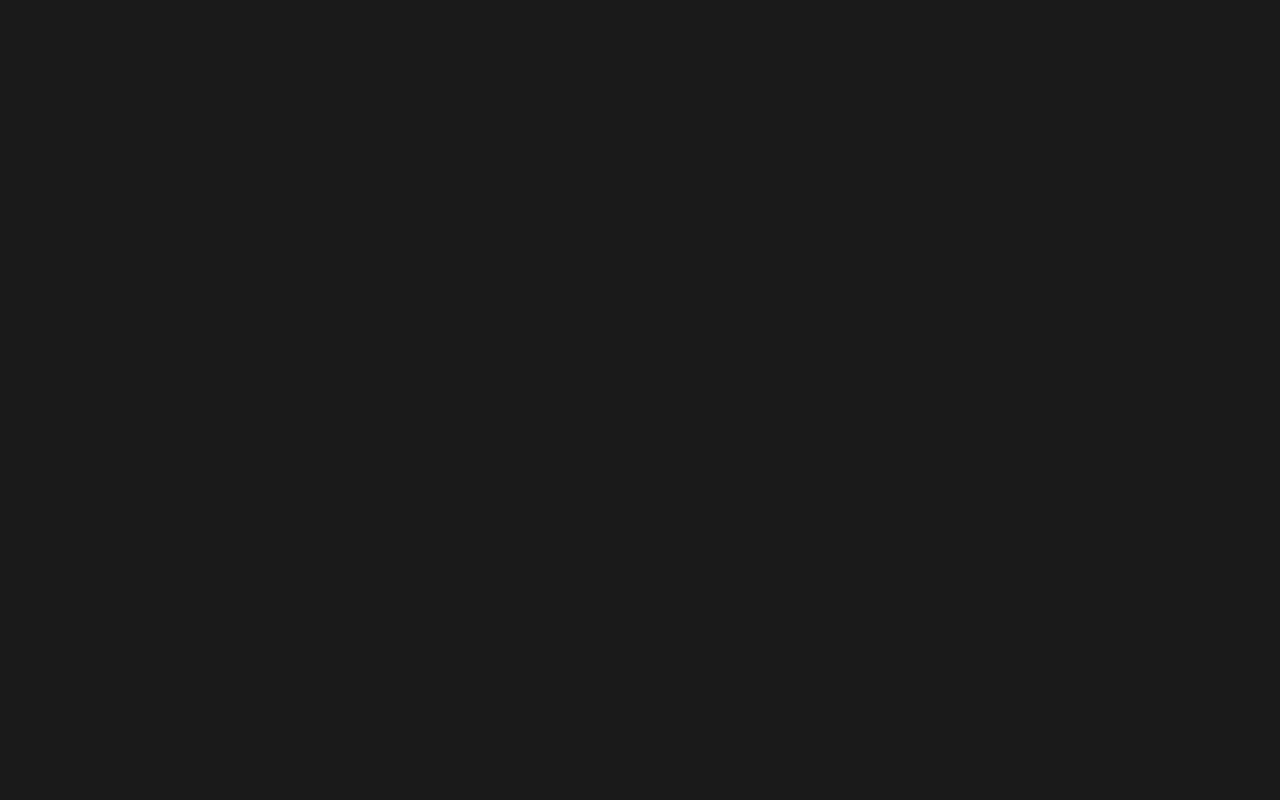
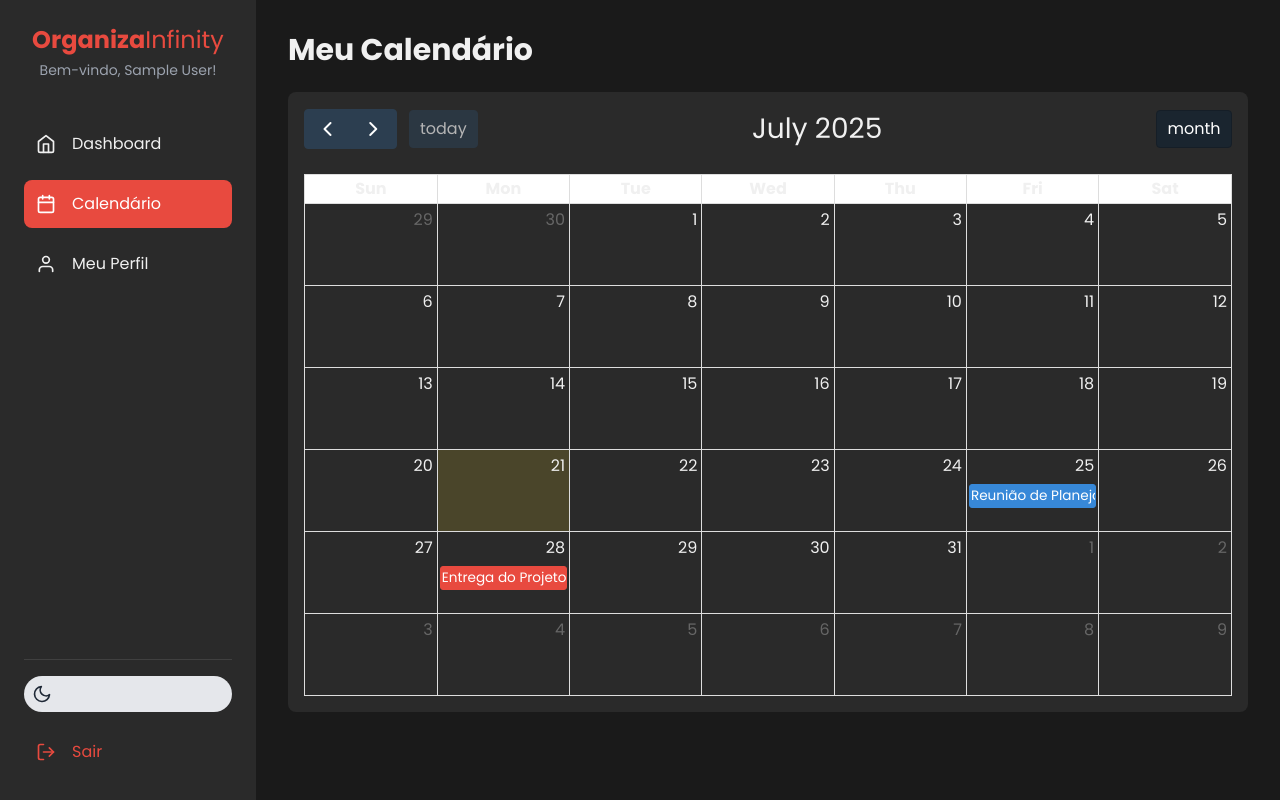
Before and after one commit to rodrigopuma/hackaton_infinity, a React (Vite) app in the folder frontend/: page /calendario in a window 1280 px wide. Before the commit this address had no page. Built offline with nearby package versions, Linux system fonts and the light colour scheme; sample sign-in values are in the browser's storage.

Commit message:
feat(calendar): Adiciona a estrutura inicial do calendário interativo
Instala as dependências do FullCalendar e cria a CalendarPage. Implementa a renderização do calendário e a funcionalidade básica de adicionar eventos ao clicar em uma data.

```diff
--- a/frontend/package.json
+++ b/frontend/package.json
@@ -10,6 +10,9 @@
     "preview": "vite preview"
   },
   "dependencies": {
+    "@fullcalendar/daygrid": "^6.1.18",
+    "@fullcalendar/interaction": "^6.1.18",
+    "@fullcalendar/react": "^6.1.18",
     "autoprefixer": "^10.4.21",
     "axios": "^1.10.0",
     "postcss": "^8.5.6",
--- a/frontend/src/App.jsx
+++ b/frontend/src/App.jsx
@@ -1,31 +1,43 @@
+// src/App.jsx - Versão Corrigida
+
 import { BrowserRouter, Routes, Route } from 'react-router-dom';
 import { ThemeProvider } from './contexts/ThemeContext';
+import { AuthProvider } from './contexts/AuthContext';
+
+// Páginas e Componentes
 import DashboardPage from './pages/DashboardPage';
 import LoginPage from './pages/LoginPage';
 import RegisterPage from './pages/RegisterPage';
 import ProfilePage from './pages/ProfilePage';
 import MainLayout from './components/layout/MainLayout';
+import ProtectedRoute from './components/auth/ProtectedRoute';
+import CalendarPage from './pages/CalendarPage';
 
 function App() {
   return (
     <ThemeProvider>
-      {/* Aplicando a fonte e as cores base em toda a aplicação */}
+      {/* CORREÇÃO: O BrowserRouter deve vir antes do AuthProvider,
+          pois o AuthProvider usa o hook useNavigate, que depende do BrowserRouter. */}
+      <BrowserRouter>
+        <AuthProvider>
           <div className="font-sans bg-infinity-dark text-infinity-text min-h-screen">
-        <BrowserRouter>
             <Routes>
-            {/* Rotas Públicas - não possuem o menu lateral */}
+              {/* Rotas Públicas */}
               <Route path="/login" element={<LoginPage />} />
               <Route path="/register" element={<RegisterPage />} />
 
-            {/* O MainLayout atua como uma "casca" para as rotas privadas */}
+              {/* Agrupamento de Rotas Protegidas */}
+              <Route element={<ProtectedRoute />}>
                 <Route element={<MainLayout />}>
                   <Route path="/" element={<DashboardPage />} />
                   <Route path="/perfil" element={<ProfilePage />} />
-              {/* <Route path="/calendario" element={<CalendarPage />} /> */}
+                  <Route path="/calendario" element={<CalendarPage />} />
+                </Route>
               </Route>
             </Routes>
+          </div>
+        </AuthProvider>
       </BrowserRouter>
-      </div>
     </ThemeProvider>
   );
 }
--- /dev/null
+++ b/frontend/src/components/auth/ProtectedRoute.jsx
@@ -0,0 +1,15 @@
+import { Navigate, Outlet } from "react-router-dom";
+import { useAuth } from "../../contexts/AuthContext";
+
+function ProtectedRoute() {
+    // Usa o hook para pegar o estado da autenticação
+    const { isAuthenticated } = useAuth();
+    // Se o usuário não estiver autenticado, usamos o componente Navigate para redirecioná-lo para a página de login.
+    if (!isAuthenticated) {
+        return <Navigate to='/login' replace />;
+    }
+    // Se o usuário ESTIVER autenticado, renderizamos o <Outlet /> que representa as rotas filhas que estão protegidas.
+    return <Outlet />
+}
+
+export default ProtectedRoute;
--- a/frontend/src/components/layout/Sidebar.jsx
+++ b/frontend/src/components/layout/Sidebar.jsx
@@ -3,23 +3,29 @@
 import { NavLink } from 'react-router-dom';
 import { FiHome, FiUser, FiCalendar, FiLogOut } from 'react-icons/fi';
 import ThemeToggleButton from '../ThemeToggleButton';
+import { useAuth } from '../../contexts/AuthContext'; // 1. Importe o useAuth
 
 function Sidebar() {
+    const { logout, user } = useAuth(); // 2. Pegue a função logout e os dados do usuário
 
     const activeLinkStyle = {
-        backgroundColor: '#E84A3F', // Usando nosso infinity-red.
+        backgroundColor: '#E84A3F',
         color: 'white',
     };
 
     return (
-        // Usando as cores do Tailwind.
         <aside className="w-64 flex-shrink-0 bg-infinity-gray text-infinity-text p-6 flex flex-col justify-between">
             <div>
-                <h1 className="text-2xl font-bold text-infinity-red mb-10 text-center">
-                    Organiza<span className="font-light">Infinity</span>
-                </h1>
+                <div className="text-center mb-10">
+                    <h1 className="text-2xl font-bold text-infinity-red">
+                        Organiza<span className="font-light">Infinity</span>
+                    </h1>
+                    {/* Mostra o nome do usuário logado! */}
+                    {user && <p className="text-sm text-gray-400 mt-1">Bem-vindo, {user.name}!</p>}
+                </div>
 
                 <nav className="flex flex-col gap-3">
+                    {/* ...código dos NavLinks... */}
                     <NavLink
                         to="/"
                         className="flex items-center gap-4 p-3 rounded-lg hover:bg-infinity-gray-light transition-colors"
@@ -51,7 +57,10 @@ function Sidebar() {
 
             <div className="flex flex-col gap-4 border-t border-infinity-gray-light pt-4">
                 <ThemeToggleButton />
-                <button className="flex items-center w-full text-left gap-4 p-3 rounded-lg text-infinity-red hover:bg-infinity-red/20 transition-colors">
+                <button
+                    onClick={logout} // 3. Adicione o onClick aqui
+                    className="flex items-center w-full text-left gap-4 p-3 rounded-lg text-infinity-red hover:bg-infinity-red/20 transition-colors"
+                >
                     <FiLogOut size={20} />
                     Sair
                 </button>
--- /dev/null
+++ b/frontend/src/contexts/AuthContext.jsx
@@ -0,0 +1,66 @@
+import { createContext, useState, useContext, useEffect } from 'react';
+import { useNavigate } from 'react-router-dom';
+
+const AuthContext = createContext();
+
+export function AuthProvider({ children }) {
+    // Estado para guardar os dados do usuário e o token.
+    // Tentamos carregar do localStorage para manter o usuário logado ao recarregar a página.
+    const [user, setUser] = useState(() => JSON.parse(localStorage.getItem('user')));
+    const [token, setToken] = useState(() => localStorage.getItem('token'));
+
+    // Usamos o useNavigate para redirecionar o usuário após login/logout
+    const navigate = useNavigate();
+
+    // Função de Login: será chamada pela LoginPage após uma resposta bem-sucedida da API.
+    const login = (userData, userToken) => {
+        // Salva os dados no estado do React
+        setUser(userData);
+        setToken(userToken);
+
+        // Salva os dados no localStorage para persistir a sessão
+        localStorage.setItem('user', JSON.stringify(userData));
+        localStorage.setItem('token', userToken);
+
+        // Redireciona o usuário para o dashboard
+        navigate('/');
+    };
+
+    // Função de Logout: será chamada pelo botão "Sair" na Sidebar.
+    const logout = () => {
+        // Limpa os dados do estado do React
+        setUser(null);
+        setToken(null);
+
+        // Limpa os dados do localStorage
+        localStorage.removeItem('user');
+        localStorage.removeItem('token');
+
+        // Redireciona o usuário para a página de login
+        navigate('/login');
+    };
+
+    // O valor que será compartilhado com todos os componentes.
+    // O !!token transforma a string do token (ou null) em um booleano (true/false).
+    const value = {
+        isAuthenticated: !!token,
+        user,
+        token,
+        login,
+        logout,
+    };
+
+    return (
+        <AuthContext.Provider value={value}>
+            {children}
+        </AuthContext.Provider>
+    );
+}
+
+export function useAuth() {
+    const context = useContext(AuthContext);
+    if (context === undefined) {
+        throw new Error('useAuth deve ser usado dentro de um AuthProvider');
+    }
+    return context;
+}
--- /dev/null
+++ b/frontend/src/pages/CalendarPage.jsx
@@ -0,0 +1,56 @@
+import { useState } from 'react';
+import FullCalendar from '@fullcalendar/react';
+import dayGridPlugin from '@fullcalendar/daygrid';
+import interactionPlugin from '@fullcalendar/interaction';
+
+function CalendarPage() {
+    // Estado para armazenar os eventos (tarefas) do calendário
+    const [events, setEvents] = useState([
+        // Eventos de exemplo
+        { title: 'Reunião de Planejamento', date: '2025-07-25' },
+        { title: 'Entrega do Projeto X', date: '2025-07-28', color: '#E84A3F' } // Usando nossa cor!
+    ]);
+
+    // Esta função é chamada quando o usuário clica em uma data ou seleciona um período
+    const handleDateSelect = (selectInfo) => {
+        let title = prompt('Por favor, digite o nome da nova tarefa:');
+        let calendarApi = selectInfo.view.calendar;
+
+        calendarApi.unselect(); // Limpa a seleção da data
+
+        if (title) {
+            const newEvent = {
+                title,
+                start: selectInfo.startStr,
+                end: selectInfo.endStr,
+                allDay: selectInfo.allDay
+            };
+            // Adiciona o novo evento ao nosso estado de eventos
+            setEvents(currentEvents => [...currentEvents, newEvent]);
+        }
+    };
+
+    return (
+        <div>
+            <h1 className="text-3xl font-bold text-infinity-text mb-6">Meu Calendário</h1>
+            <div className="p-4 bg-infinity-gray rounded-lg">
+                <FullCalendar
+                    plugins={[dayGridPlugin, interactionPlugin]}
+                    initialView="dayGridMonth"
+                    headerToolbar={{
+                        left: 'prev,next today',
+                        center: 'title',
+                        right: 'dayGridMonth'
+                    }}
+                    events={events}
+                    selectable={true}      // Permite que o usuário selecione datas
+                    select={handleDateSelect} // Função que é chamada ao selecionar
+                    height="auto" // Ajusta a altura automaticamente
+                // Em breve, vamos customizar o estilo para combinar com o tema...
+                />
+            </div>
+        </div>
+    );
+}
+
+export default CalendarPage;
--- a/frontend/src/pages/LoginPage.jsx
+++ b/frontend/src/pages/LoginPage.jsx
@@ -1,5 +1,6 @@
 import { useState } from "react";
 import { Link, useNavigate } from "react-router-dom";
+import { useAuth } from "../contexts/AuthContext";
 
 function LoginPage() {
   const [email, setEmail] = useState("");
@@ -8,22 +9,23 @@ function LoginPage() {
   const [error, setError] = useState(null);
   const navigate = useNavigate();
 
+  const { login } = useAuth();
+
   const handleSubmit = async (e) => {
     e.preventDefault();
     setIsLoading(true);
     setError(null);
 
     try {
-      // Simulando uma chamada de API
+      // Chamada teste API (Aqui futuramente será chamada a API Flask)
       await new Promise(resolve => setTimeout(resolve, 1000));
 
-      // Lógica de login aqui (quando o backend estiver pronto)
-      // Por enquanto, vamos simular um login de sucesso
-      console.log("Tentativa de login com:", { email, senha });
+      const userData = { name: "Miguel Henrique", email: email };
+      const userToken = "abcdef123456"; // Token de exemplo
 
-      // Se o login for bem-sucedido:
-      alert("Login realizado com sucesso!");
-      navigate("/"); // Redireciona para o Dashboard
+      // CHAME A FUNÇÃO login() DO CONTEXTO AQUI
+      // Ela já cuida de salvar o estado, o localStorage e o redirecionamento.
+      login(userData, userToken);
 
     } catch (err) {
       setError("Falha na conexão ou na API.");
```
Also changed, not shown: 1 other file (tests, documents, lock files or other folders). Lines whose indentation alone changed are shown as unchanged.
